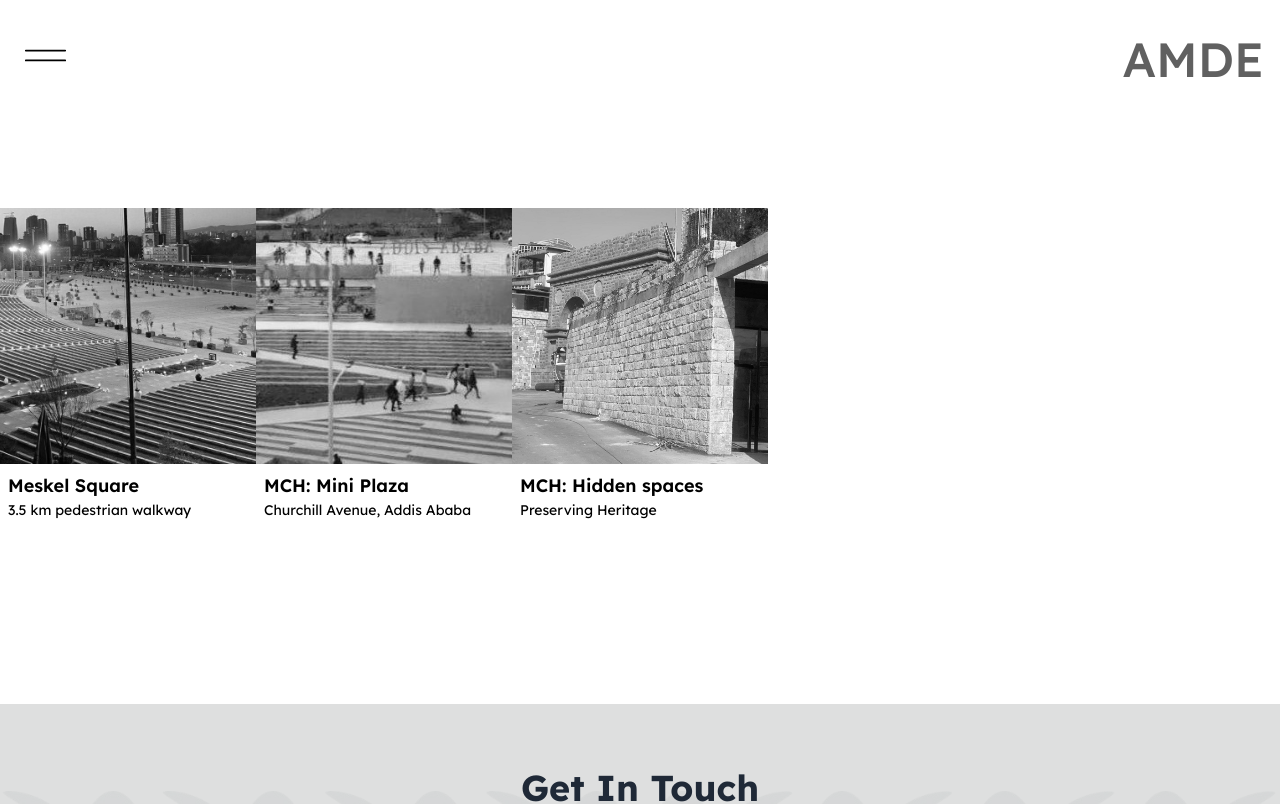
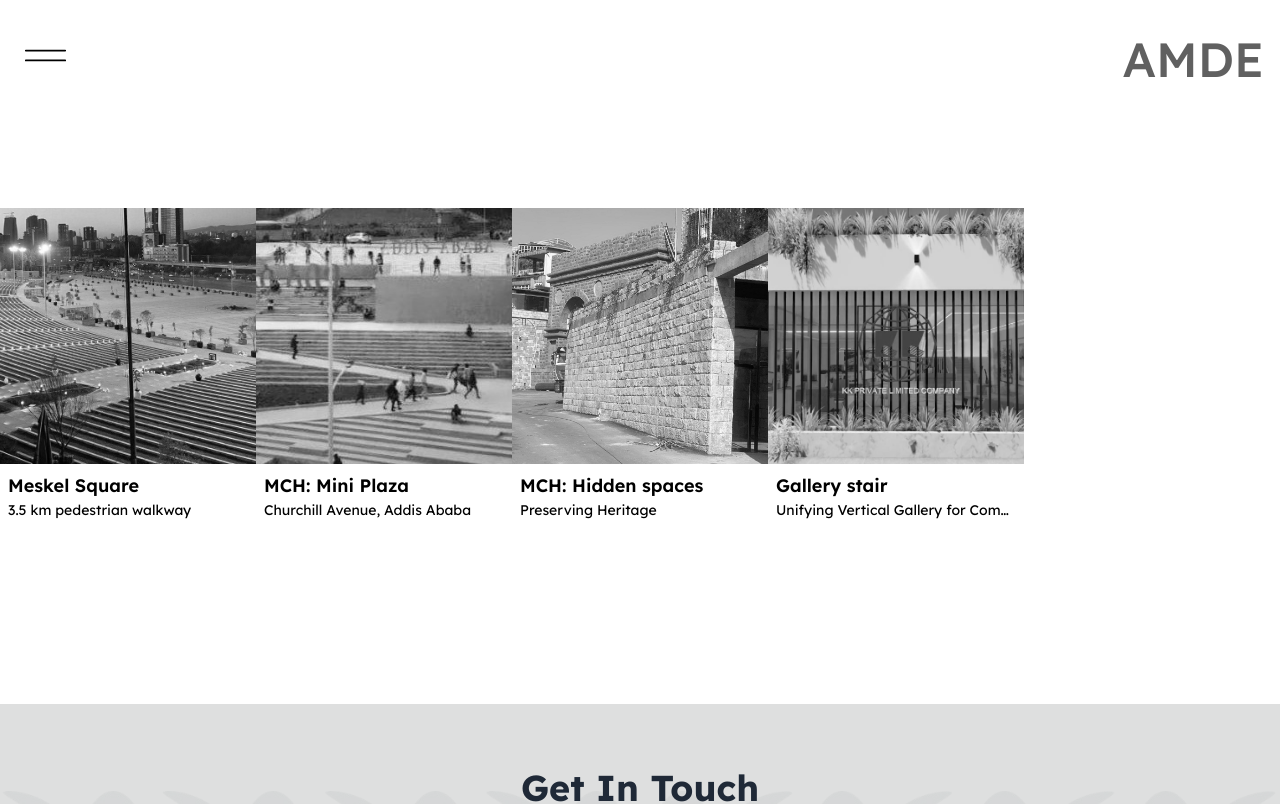
Before and after one commit to Aklilegetachew/AMDE, a Next.js app: page /Commercial in a window 1280 px wide. Shown: the top 804 px of the page. Built offline with nearby package versions, Linux system fonts and the light colour scheme.

Commit message:
public page

```diff
--- a/src/app/Commercial/page.tsx
+++ b/src/app/Commercial/page.tsx
@@ -33,6 +33,13 @@ const Commercial = () => {
       title: "MCH: Hidden spaces",
       location: "Preserving Heritage",
     },
+    {
+      id: 5,
+      src: "/KKPrivate.jpg",
+      alt: " Gallery stair",
+      title: "Gallery stair",
+      location: "Unifying Vertical Gallery for Company Identity",
+    },
   ];
   return (
     <div className={`${lexendDeca.className}`}>
--- a/src/app/Residential/page.tsx
+++ b/src/app/Residential/page.tsx
@@ -40,13 +40,7 @@ const ResedntialPage = () => {
       title: "Hill House",
       location: "Yeka Mountain, Addis Ababa",
     },
-    {
-      id: 5,
-      src: "/colorex-3x4.jpg",
-      alt: "Colorex",
-      title: "Colorex",
-      location: "9-floor apartment building",
-    },
+
 
     {
       id: 8,
```
